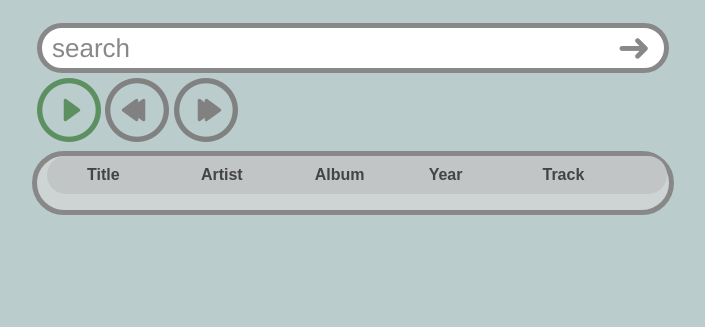
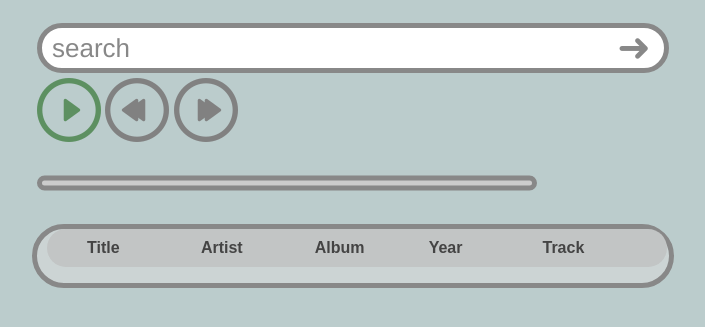
Before and after one commit to codezapper/PythonCodeExercises, a Django app: page /lister/ in a window 1280 px wide. Shown: the top 327 px of the page, without its empty margins (287-992 px from the left). Run offline with Django 3.2, Linux system fonts and the light colour scheme; data comes from the database, SQL or seed files in the repository; data that the repository does not hold is empty; some libraries are stand-ins or nearby versions.

Commit message:
!WIP! Added hover images + adding timeline

```diff
--- a/PyLister/lister/static/lister/main.css
+++ b/PyLister/lister/static/lister/main.css
@@ -50,8 +50,48 @@ body {
     margin: 0;
 }
 
+.player-controls > div {
+    display: inline-block;
+    margin-top: 5px;
+}
+
+.player-controls {
+    margin: 0px auto;
+    width: 50%;
+}
+
 .play-button {
     background: url('/static/lister/images/play.png');
+    width: 64px;
+    height: 64px;
+}
+
+.play-button:hover {
+    background: url('/static/lister/images/play_hover.png');
+    width: 64px;
+    height: 64px;
+}
+
+.pause-button {
+    background: url('/static/lister/images/pause.png');
+    width: 64px;
+    height: 64px;
+}
+
+.pause-button:hover {
+    background: url('/static/lister/images/pause_hover.png');
+    width: 64px;
+    height: 64px;
+}
+
+.prev-button {
+    background: url('/static/lister/images/prev_track.png');
+    width: 64px;
+    height: 64px;
+}
+
+.prev-button:hover {
+    background: url('/static/lister/images/prev_track_hover.png');
     width: 64px;
     height: 64px;
 }
@@ -62,20 +102,29 @@ body {
     height: 64px;
 }
 
-.prev-button {
-    background: url('/static/lister/images/prev_track.png');
+.next-button:hover {
+    background: url('/static/lister/images/next_track_hover.png');
     width: 64px;
     height: 64px;
 }
 
-.player-controls > div {
-    display: inline-block;
-    margin-top: 5px;
+#timeline-container {
+    height: 64px;
+    width: 77.5%;
 }
 
-.player-controls {
-    margin: 0px auto;
-    width: 50%;
+
+#timeline {
+    background-color: #CCC;
+    border: 5px solid #888;
+    width: 100%;
+    height: 5px;
+    border-radius: 15px;
+    position: relative;
+    top: 50%;
+    -webkit-transform: translateY(-50%);
+    -ms-transform: translateY(-50%);
+    transform: translateY(-50%);
 }
 
 /*li {
--- a/PyLister/lister/static/lister/main.js
+++ b/PyLister/lister/static/lister/main.js
@@ -2,7 +2,7 @@
 
 var playlist = $('#playlist');
 var player = $('#audioplayer')[0];
-var playButton = $('#play-button')[0];
+var playButton = $('#play-pause-button');
 var playHead = $('#play-head')[0];
 var currentTime = $('li#song-time');
 var currentTrackText = $('div#current-track-title');
@@ -32,6 +32,11 @@ Number.prototype.toMMSS = function() {
 
     return minutes + ':' + seconds;
 }
+
+playButton[0].addEventListener('click', function() {
+    playButton.toggleClass('play-button');
+    playButton.toggleClass('pause-button');
+});
 
 // player.addEventListener('timeupdate', timeUpdate, false);
 
--- a/PyLister/lister/templates/lister/wrapper.html
+++ b/PyLister/lister/templates/lister/wrapper.html
@@ -23,11 +23,14 @@
                     </div>
             </div>
             <div class="player-controls">
-                <div class="play-button">
+                <div id="play-pause-button" class="play-button">
                 </div>
                 <div class="prev-button">
                 </div>
                 <div class="next-button">
+                </div>
+                <div id="timeline-container">
+                    <div id="timeline"></div>
                 </div>
             </div>
             {{ block.super }}
```
Also changed, not shown: PyLister/lister/static/lister/images/next_track_hover.png (added), PyLister/lister/static/lister/images/pause_hover.png (added), PyLister/lister/static/lister/images/play_hover.png (added), PyLister/lister/static/lister/images/prev_track_hover.png (added).
